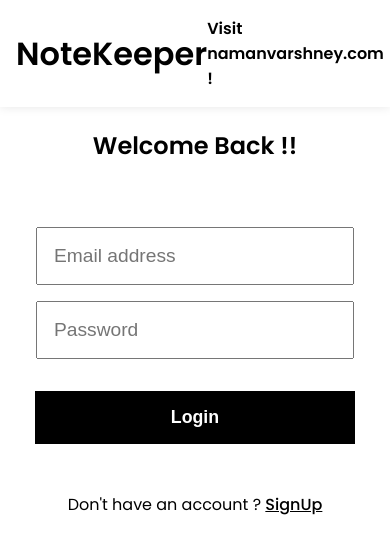
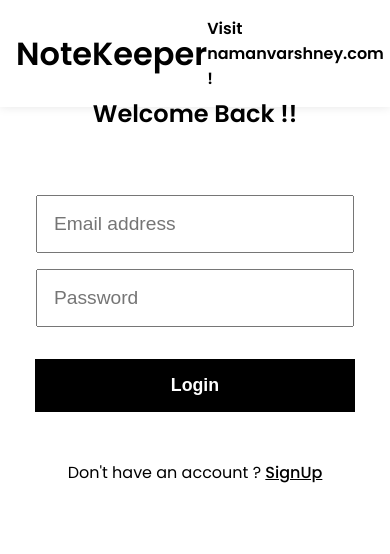
Before and after one commit to NamanVarshney09/notekeeper, a Next.js app: page /login in a window 390 px wide. Shown: the top 554 px of the page. Built offline with nearby package versions, Linux system fonts and the light colour scheme.

Commit message:
Updated responsive designs

```diff
--- a/components/Note.js
+++ b/components/Note.js
@@ -10,13 +10,13 @@ const Note = (props) => {
         <>
             <div className={styles.card}>
                 <div className={styles.card_title}>
-                    <span >{note.title}</span>
+                    <span >{note.title.substring(0,10)}{note.title.length > 10 && "..." }</span>
                     <div>
                         <i className="fa-regular fa-pen-to-square" onClick={() => updateNote(note)}></i>
                         <i className="fa-solid fa-trash" onClick={() => { deleteNote(note._id) }}></i>
                     </div>
                 </div>
-                <div className={styles.card_description}>{note.description}</div>
+                <div className={styles.card_description}>{note.description.substring(0,86)}{note.description.length > 90 && " ..." }</div>
             <div className={styles.badge}>{note.tag}</div>
             </div>
         </>
--- a/styles/globals.css
+++ b/styles/globals.css
@@ -29,7 +29,7 @@ button {
 }
 
 .section {
-  padding: 8rem 0 2rem;
+  padding: 8rem 0 4rem;
 }
 
 .container {
@@ -53,10 +53,10 @@ button {
   display: inline-block;
   background-color: black;
   color: white;
-  padding: 1.25rem 2rem;
+  padding: 1rem 1.5rem;
   border-radius: 1rem;
   font-weight: 550;
-  font-size: 1.11rem;
+  font-size: 1rem;
 }
 
 .button_flex {
@@ -64,9 +64,18 @@ button {
   align-items: center;
 }
 
-
 .button_wrapper {
   display: flex;
   justify-content: center;
   align-items: center;
 }
+
+
+@media screen and (max-width:420px){
+  .section {
+    padding: 6rem 0 8rem;
+  }
+  .container {
+    margin: 0 3rem;
+  }
+}
```
Also changed, not shown: styles/Note.module.css (+11 -0 lines).
